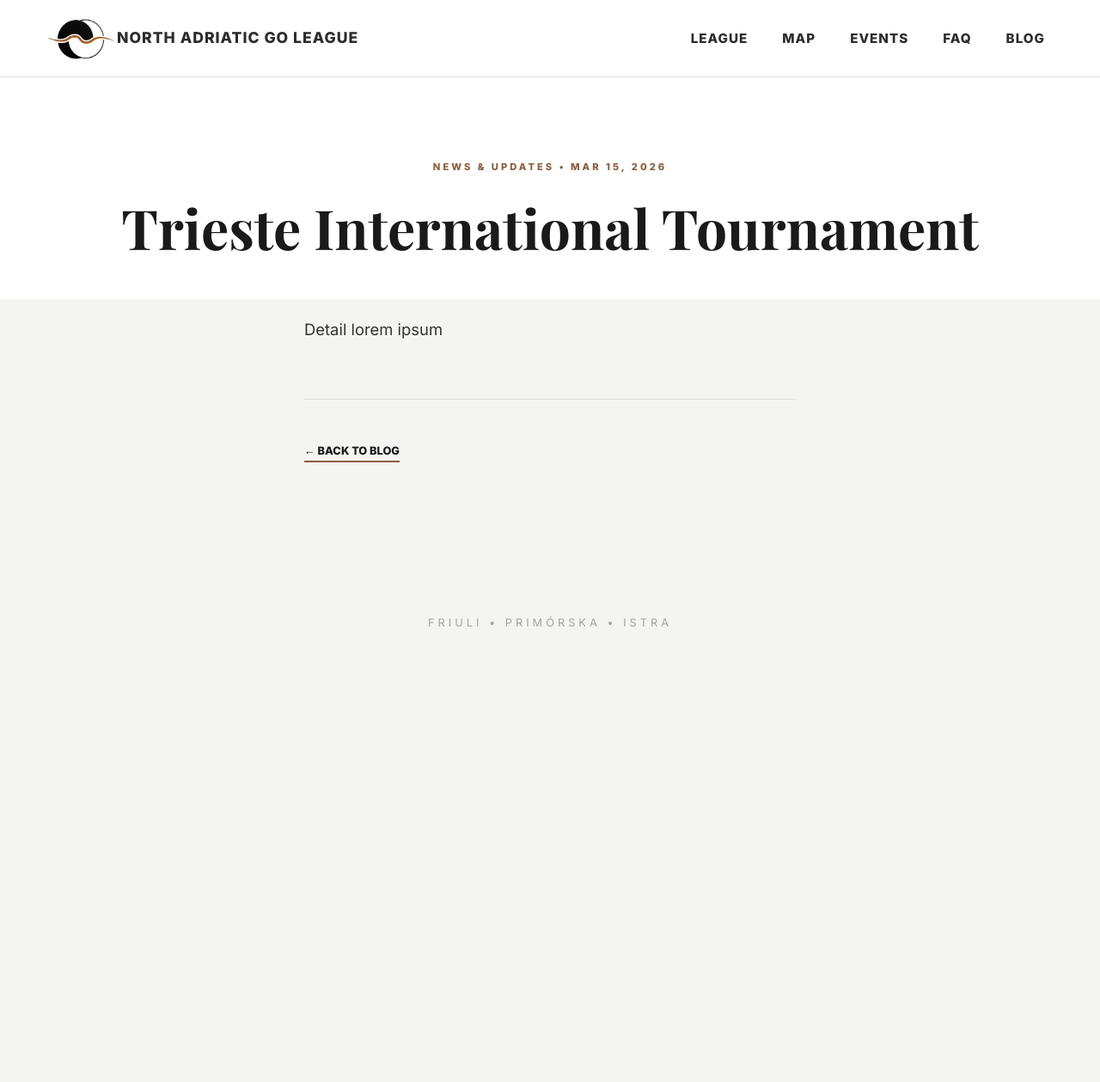
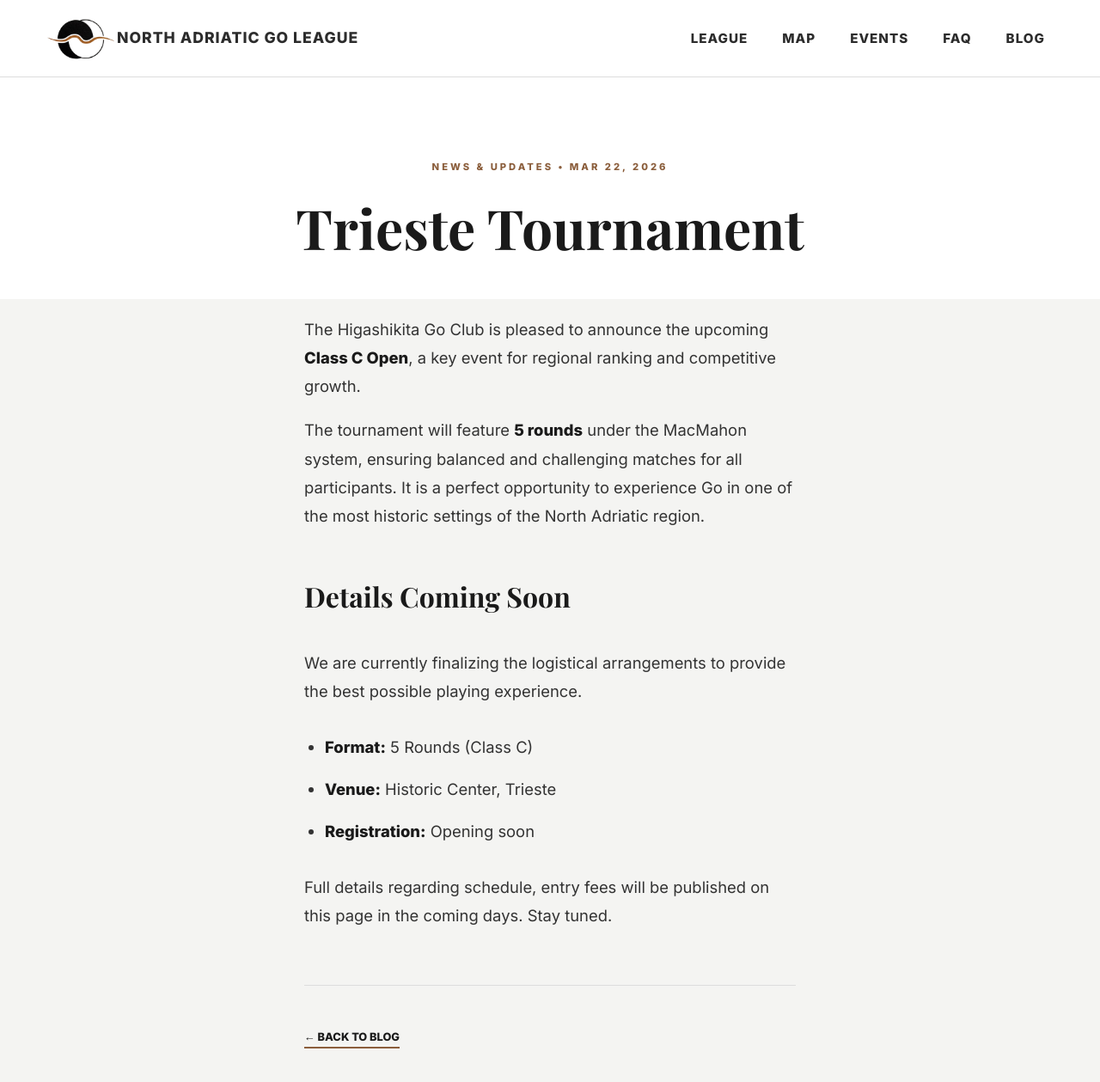
Before and after one commit to North-Adriatic-Go-League/north-adriatic-go-league.github.io, a Jekyll site: the page built from _events/trieste_open.md, in a window 1280 px wide and 1400 px high. Shown: the top 1259 px of the window at 86% size. Built offline with Jekyll 4.4.1, drawn with Linux system fonts in a browser that asks for light colours; some web fonts are replaced.

Commit message:
Update trieste_open.md

```diff
--- a/_events/trieste_open.md
+++ b/_events/trieste_open.md
@@ -1,9 +1,20 @@
 ---
 layout: post
-title: "Trieste International Tournament"
-date: 2026-03-15
+title: "Trieste Tournament"
+date: 2026-03-22
 location: "Trieste, IT"
 organizer: "NAGL"
-description: "A major gathering at the historic Trieste club. All levels welcome."
+description: "An official Class C tournament in the heart of Trieste, 5 rounds. All levels welcome."
 ---
-Detail lorem ipsum
+The Higashikita Go Club is pleased to announce the upcoming **Class C Open**, a key event for regional ranking and competitive growth.
+
+The tournament will feature **5 rounds** under the MacMahon system, ensuring balanced and challenging matches for all participants. It is a perfect opportunity to experience Go in one of the most historic settings of the North Adriatic region.
+
+### Details Coming Soon
+We are currently finalizing the logistical arrangements to provide the best possible playing experience.
+
+* **Format:** 5 Rounds (Class C)
+* **Venue:** Historic Center, Trieste
+* **Registration:** Opening soon
+
+Full details regarding schedule, entry fees will be published on this page in the coming days. Stay tuned.
```
